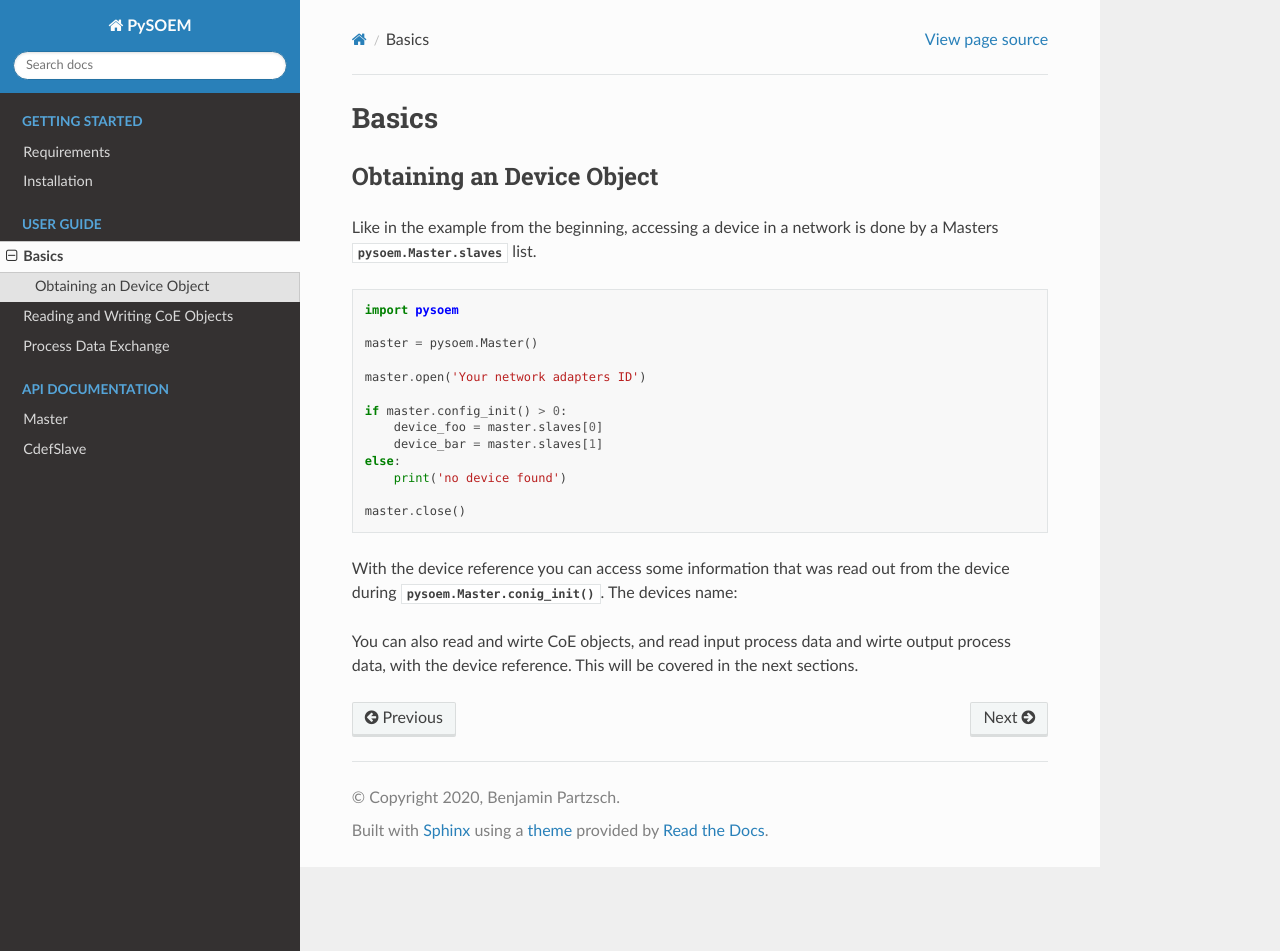
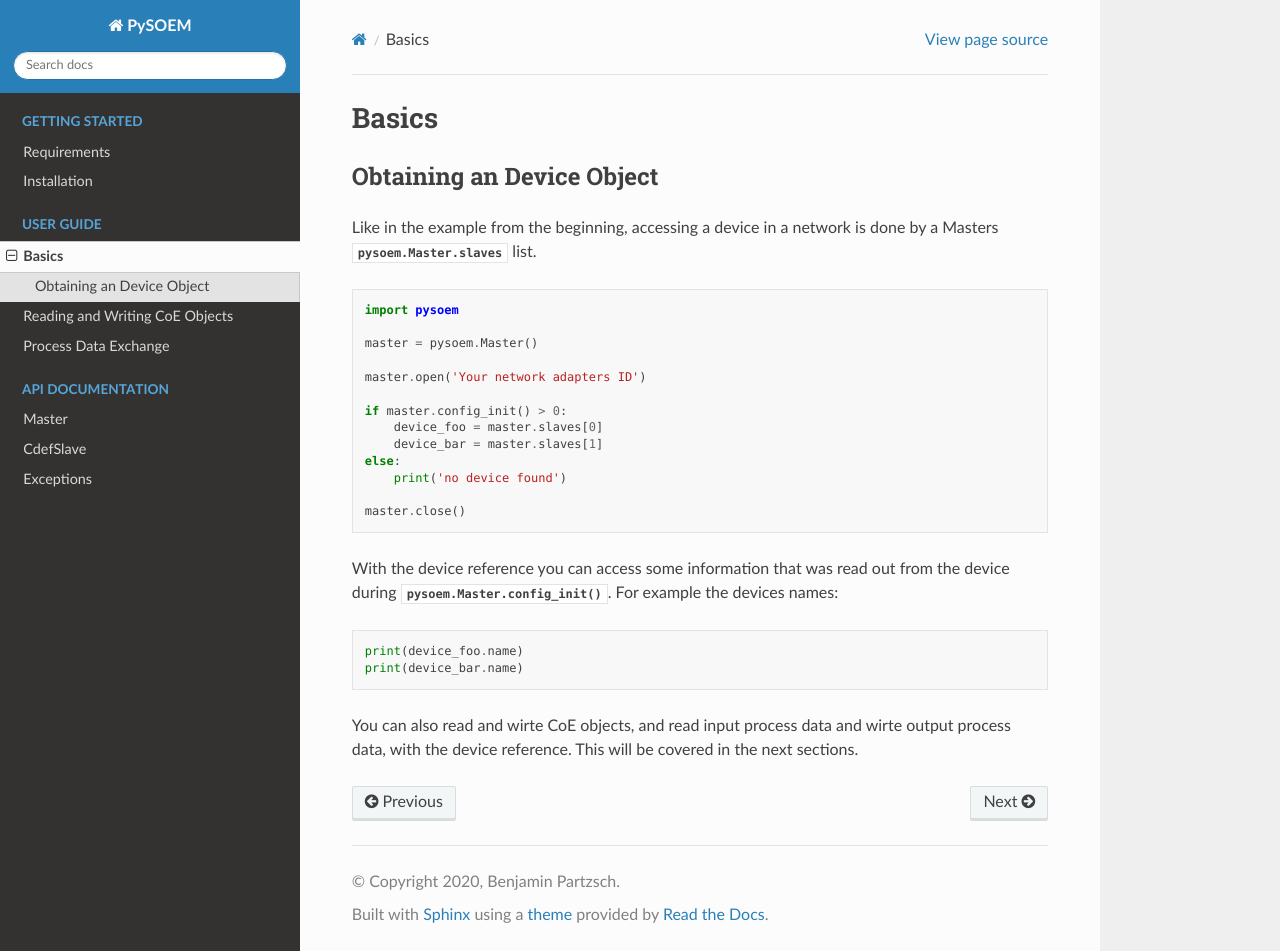
Before and after one commit to bnjmnp/pysoem, a Sphinx documentation site: the page built from docs/source/basics.rst, in a window 1280 px wide and 951 px high. Built offline with Sphinx 7.4.7 and the Read the Docs theme 2.0.0, drawn with Linux system fonts in a browser that asks for light colours.

Commit message:
docs: progress on the docs

```diff
--- a/docs/source/basics.rst
+++ b/docs/source/basics.rst
@@ -24,8 +24,13 @@ Like in the example from the beginning, accessing a device in a network is done
 
    master.close()
 
-With the device reference you can access some information that was read out from the device during :py:func:`pysoem.Master.conig_init`.
-The devices name:
+With the device reference you can access some information that was read out from the device during :py:func:`pysoem.Master.config_init`.
+For example the devices names:
+
+.. code-block:: python
+
+    print(device_foo.name)
+    print(device_bar.name)
 
 You can also read and wirte CoE objects, and read input process data and wirte output process data, with the device reference.
 This will be covered in the next sections.
--- a/docs/source/cdef_slave.rst
+++ b/docs/source/cdef_slave.rst
@@ -1,6 +1,6 @@
-=====
+=========
 CdefSlave
-=====
+=========
 
 .. autoclass:: pysoem.CdefSlave
    :members:
--- a/docs/source/index.rst
+++ b/docs/source/index.rst
@@ -49,6 +49,7 @@ With this script the name of every device in the network will be printed.
 
    Master <master.rst>
    CdefSlave <cdef_slave.rst>
+   Exceptions <exceptions.rst>
 
 
 Indices and tables
```
Also changed, not shown: other parts of docs/source/index.rst (+1 -1 lines), docs/source/exceptions.rst (added, +22 -0 lines).
